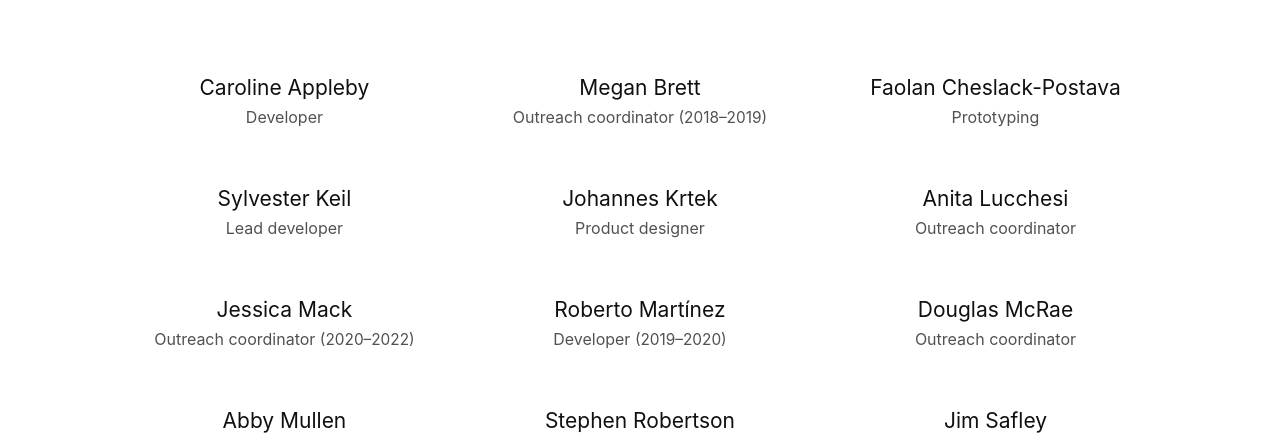
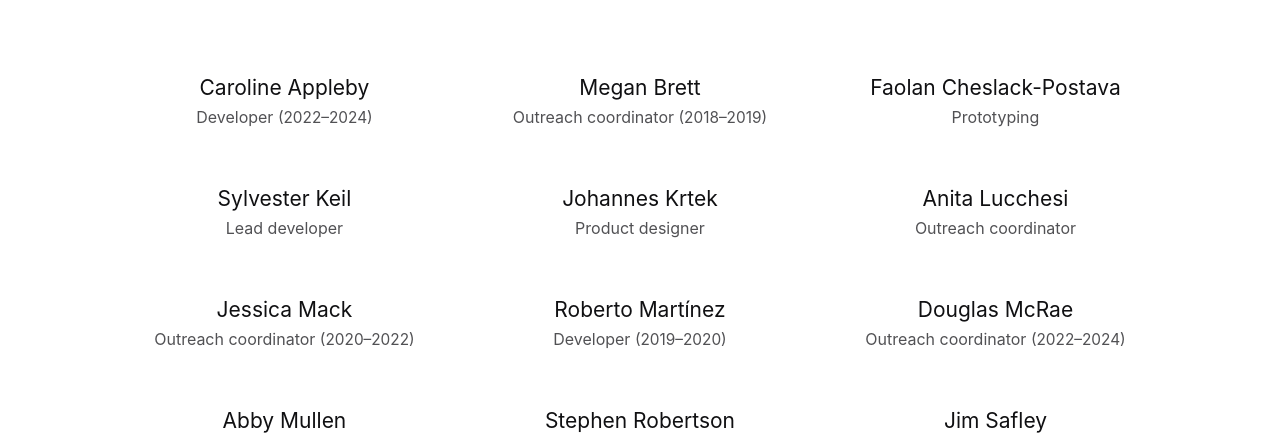
Before and after one commit to tropy/tropy.github.io, a Jekyll site: the page built from credits.html, in a window 1280 px wide. Shown: the part 374-809 px from the top of the page. Built offline with Jekyll 4.4.1, drawn with Linux system fonts in a browser that asks for light colours.

Commit message:
Update credits

```diff
--- a/credits.html
+++ b/credits.html
@@ -13,7 +13,7 @@ title: Credits
     <ul>
       <li>
         <p class="contributor">Caroline Appleby</p>
-        <p class="description">Developer</p>
+        <p class="description">Developer <small>(2022–2024)</small></p>
       </li>
       <li>
         <p class="contributor">Megan Brett</p>
@@ -45,7 +45,7 @@ title: Credits
       </li>
       <li>
         <p class="contributor">Douglas McRae</p>
-        <p class="description">Outreach coordinator</p>
+        <p class="description">Outreach coordinator <small>(2022–2024)</small></p>
       </li>
       <li>
         <p class="contributor">Abby Mullen</p>
```
